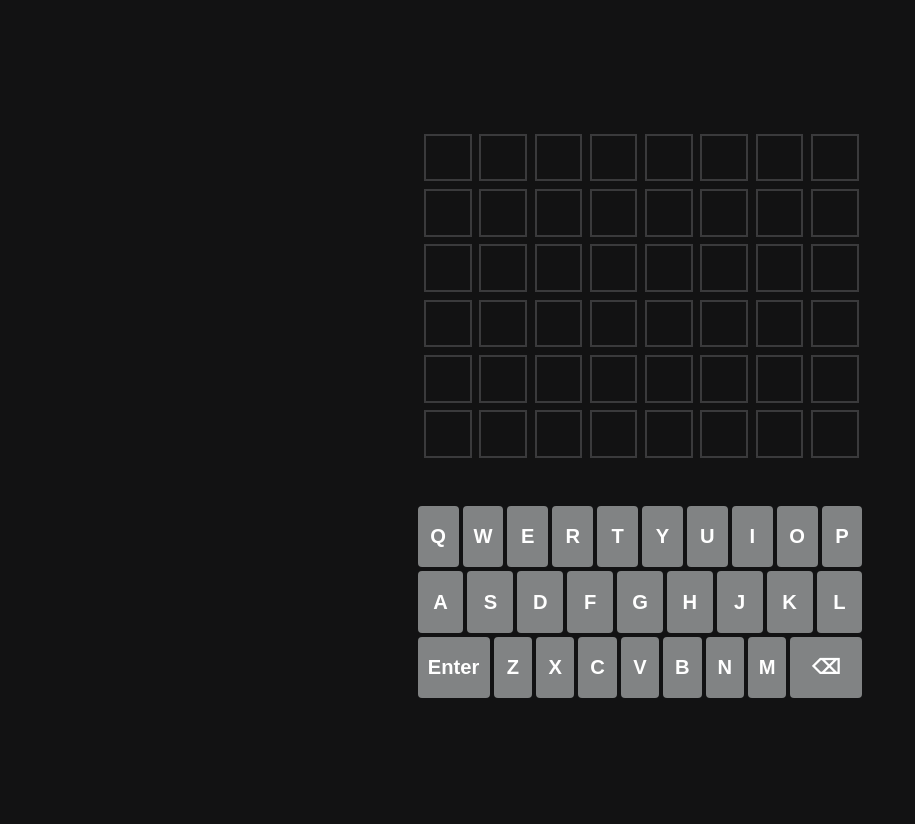
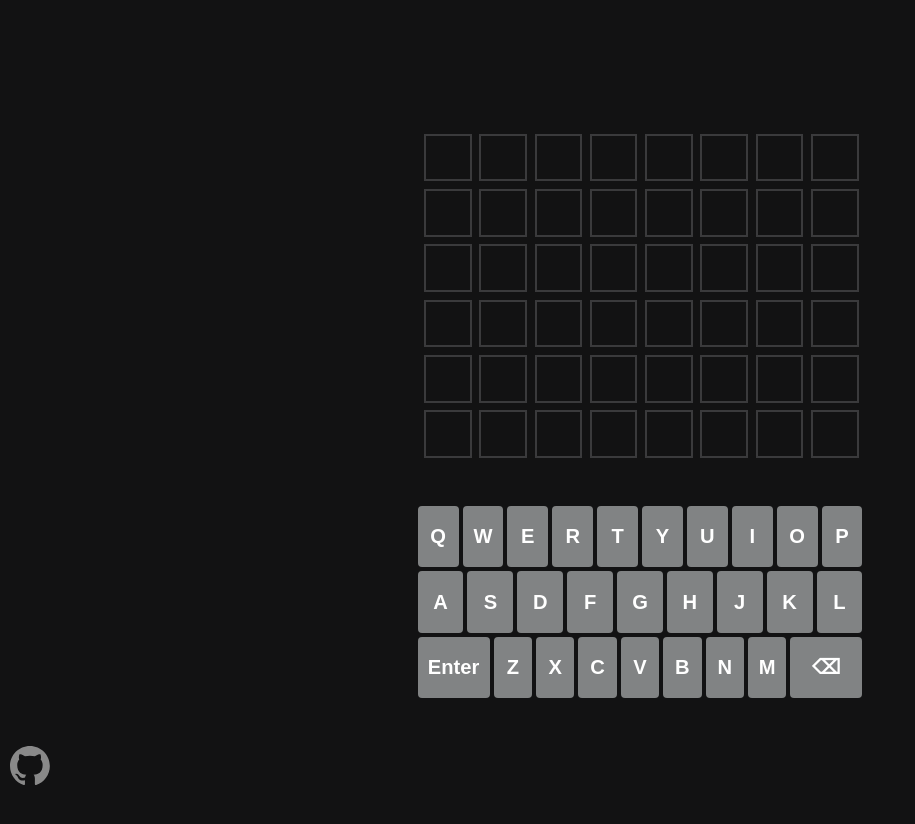
Before and after one commit to Firecrafters/Neurdle, a website with bundled scripts: page src/index.html in a window 1280 px wide. Shown: the whole page, without its empty margins (0-915 px from the left). Built offline with nearby package versions, Linux system fonts and the light colour scheme.

Commit message:
Add GitHub link

```diff
--- a/src/index.html
+++ b/src/index.html
@@ -41,6 +41,12 @@
         </main>
     </div>
 
+    <div id="github-link">
+        <a href="https://github.com/Firecrafter28/Neurdle" target="_blank">
+            <img src="Assets/github-mark-white.svg" alt="GitHub Logo" />
+        </a>
+    </div>
+
     <script type="module" src="script.js"></script>
   </body>
 </html>
--- a/src/style.css
+++ b/src/style.css
@@ -362,3 +362,19 @@ main {
         margin-top: 0.5rem;
     }
 }
+
+#github-link {
+    position: fixed;
+    bottom: 10px;
+    left: 10px;
+
+    img {
+        transition: all 0.3s ease;
+        width: 40px;
+        opacity: 0.5;
+
+        &:hover {
+            opacity: 1;
+        }
+    }
+}
```
Also changed, not shown: src/Assets/github-mark-white.svg (added).
